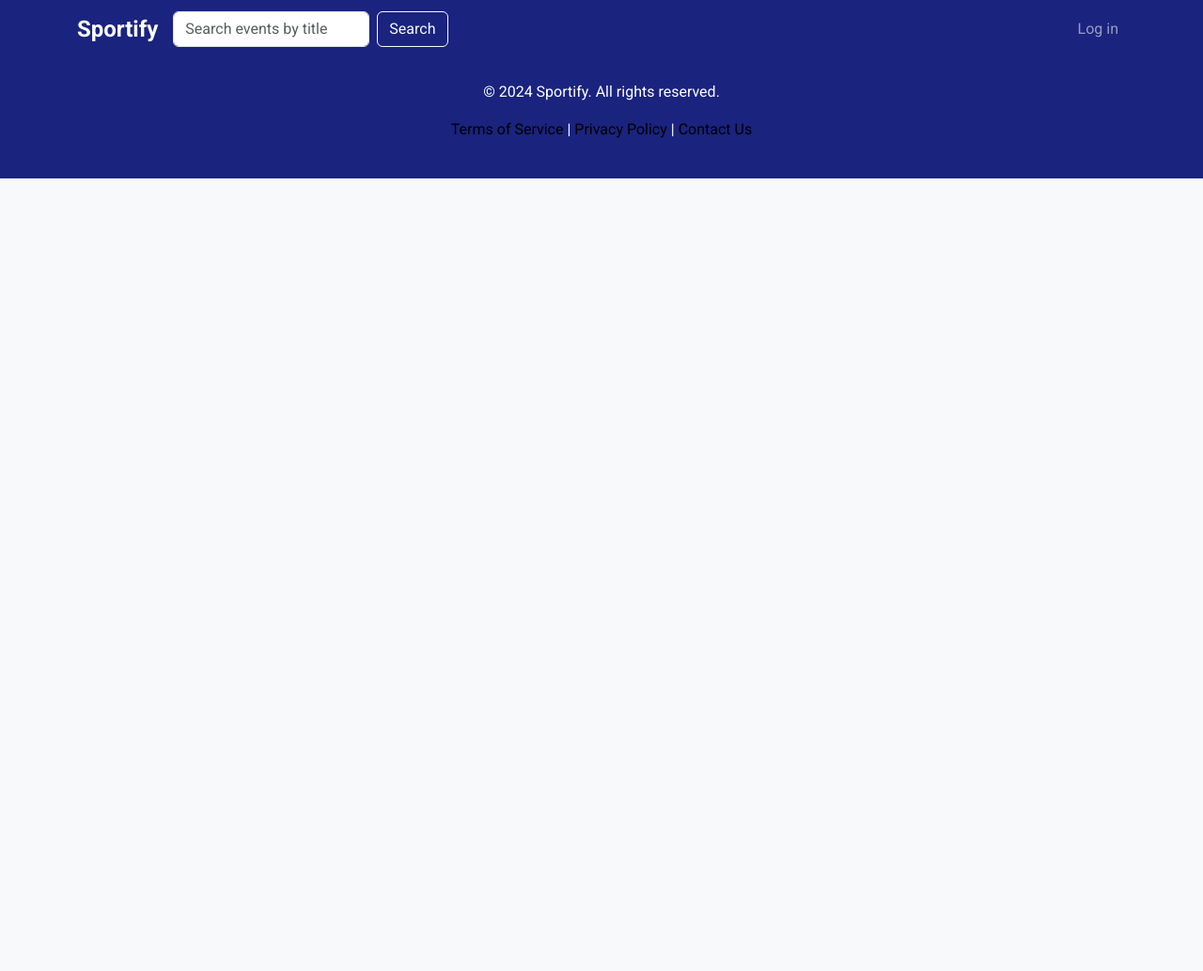
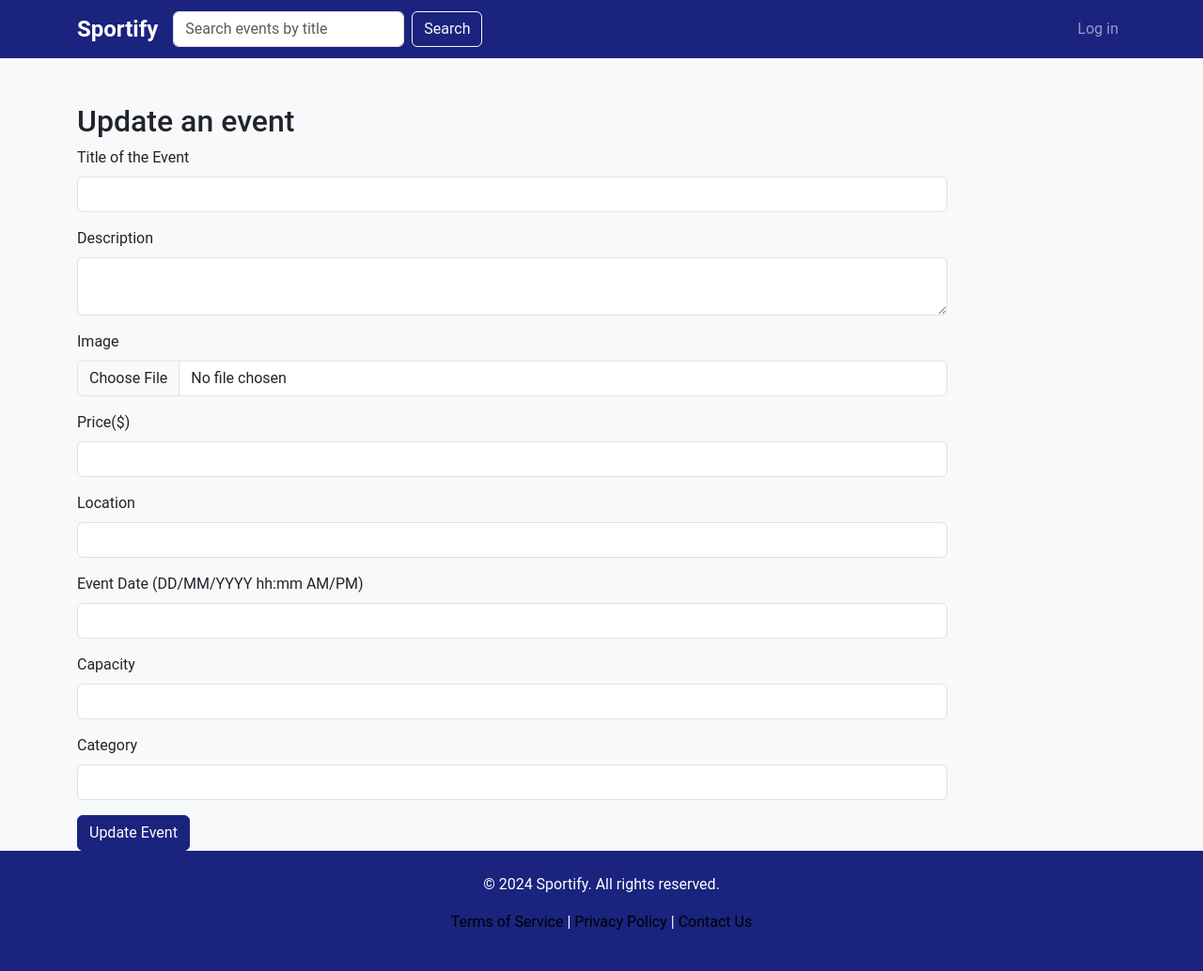
Before and after one commit to justinminlee/IAB207_A3, a Flask app: template website/templates/event/update-event.html in a window 1280 px wide. Shown: the whole page at 94% size. Before the commit the page ends 190 px from the top, so only its background shows below. Run offline with Flask 3, Linux system fonts and the light colour scheme; the template is opened without the code that fills it: values that come from a table or form of the project are taken from there, others are empty; some libraries are stand-ins or nearby versions.

Commit message:
Update event, cancel event done

```diff
--- a/website/templates/event/event-details.html
+++ b/website/templates/event/event-details.html
@@ -23,7 +23,6 @@
                 <!-- Bold event title -->
                 <h1 class="mb-0 display-4 font-weight-bold">{{ event.name }}</h1>
                 <!-- Event description -->
-                <p class="lead">Event Created by {{ event.id }}</p>
 
                 <!-- Update and Cancel Event Button for Owner -->
                 {% if current_user.is_authenticated and current_user.id == event.user_id and event.status != 'cancelled' %}
--- a/website/templates/event/update-event.html
+++ b/website/templates/event/update-event.html
@@ -1,113 +1,16 @@
 {% extends "base.html" %}
+
+{% from 'bootstrap5/form.html' import render_form %}
 
 {% block content %}
 
-<html lang="en">
-<head>
-  <meta charset="UTF-8">
-  <meta name="viewport" content="width=device-width, initial-scale=1.0">
-  <title>Sportify - Update an Event</title>
-
-  <!-- Bootstrap CSS -->
-  <link href="https://cdn.jsdelivr.net/npm/bootstrap@5.3.2/dist/css/bootstrap.min.css" rel="stylesheet">
-
-  <!-- Google Fonts -->
-  <link href="https://fonts.googleapis.com/css2?family=Roboto:wght@300;400;700&display=swap" rel="stylesheet">
-
-  <!-- External CSS -->
-  <link rel="stylesheet" href="{{ url_for('static', filename='style/main.css') }}">
-</head>
-
-<body>
-  <!-- Main Content Section -->
-  {% if current_user.is_authenticated and current_user.id == event.user_id and event.status != 'cancelled' %}
-  <main class="container my-5">
-    <h1 class="text-center mb-4">Update an Event</h1>
-
-    <form method="POST">
-      {{ form.hidden_tag()}}
-
-    <div class="row justify-content-center">
-      <div class="col-md-8">
-        <div class="card shadow">
-          <div class="card-body">
-            {% if event %}
-              <form method="POST" action="{{ url_for('event.update', id=event.id) }}" class="needs-validation" novalidate>
-                <div class="row">
-                  <!-- Left side of form -->
-                  <div class="col-md-6">
-                    <div class="mb-3">
-
-                      <!-- Event Name -->
-                      <label>{{ form.name.label }}</label>
-                      {{ form.name(class="form-control", placeholder = "Enter Event Name") }}
-                      <div class="invalid-feedback">Please provide an event name.</div>
-                    </div>
-
-                    <div class="mb-3">
-                      <label>{{ form.description.label }}</label>
-                      {{ form.description(class="form-control", placeholder = "Enter Description") }}
-                      <div class="invalid-feedback">Please provide an event description.</div>
-                    </div>
-
-                    <div class="mb-3">
-                      <label>{{ form.image.label }}</label>
-                      {{ form.image(class="form-control", placeholder = "Put Event Image") }}
-                      <div class="invalid-feedback">Please provide an event description.</div>
-                    </div>
-
-                    <!-- Cateogory -->
-                    <div class="mb-3">
-                      <label>{{ form.category.label }}</label>
-                      {{ form.category(class="form-control", placeholder = "Enter category") }}
-                      <div class="invalid-feedback">Please select an event category.</div>
-                    </div>
-
-                    <div class="mb-3">
-                      <label>{{ form.price.label }}</label>
-                      {{ form.price(class="form-control", placeholder = "Enter Price($)") }}
-                      <div class="invalid-feedback">Please Enter the Price.</div>
-                    </div>
-
-                    <div class="mb-3">
-                      <label>{{ form.capacity.label }}</label>
-                      {{ form.capacity(class="form-control", placeholder = "Provide Capacity") }}
-                      <div class="invalid-feedback">Please provide the event capacity.</div>
-                    </div>
-                  </div>
-
-                  <!-- Right side of form -->
-                  <div class="col-md-6">
-                    <div class="mb-3">
-                      <label>{{ form.location.label }}</label>
-                      {{ form.location(class="form-control", placeholder = "Enter Location") }}
-                      <div class="invalid-feedback">Please provide an event location.</div>
-                    </div>
-
-                    <div class="mb-3">
-                      <label>{{ form.datetime.label }}</label>
-                      {{ form.datetime(class="form-control", placeholder = "Enter Date( %Y-%m-%dT%H:%M )") }}
-                      <div class="invalid-feedback">Please provide a valid date and time.</div>
-                    </div>
-                  </div>
-                </div>
-                <div class = "text-center mt-4">
-                  {{ form.submit(class="btn btn-primary") }}
-                </div>
-              </form>
-            {% else %}
-              <p class="text-center">Event not found or you're not authorized to edit this event.</p>
-            {% endif %}
-          </div>
-        </div>
-      </div>
+<div class='container'>
+  <div class='row mt-5'>
+    <div class='col-md-10'>
+      <h2>Update an event</h2>
+      {{ render_form(form) }}
     </div>
-  </main>
-  {% endif %}
-
-  <!-- Bootstrap JS -->
-  <script src="https://cdn.jsdelivr.net/npm/bootstrap@5.3.2/dist/js/bootstrap.bundle.min.js"></script>
-</body>
-</html>
+  </div>
+</div>
 
 {% endblock %}
```
Also changed, not shown: website/event.py (+5 -3 lines), instance/sitedata.sqlite.
